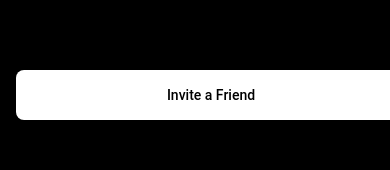
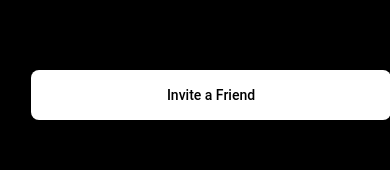
Before and after one commit to boredtap/Bored-Tap-App, a React (Create React App) app: page /invite-screen in a window 390 px wide. Shown: the part 614-784 px from the top of the page. Built offline with nearby package versions, Linux system fonts and the light colour scheme.

Commit message:
Refactor InviteScreen.css; set max-width for invite CTA button to improve layout and responsiveness

```diff
--- a/src/screens/InviteScreen.css
+++ b/src/screens/InviteScreen.css
@@ -161,6 +161,7 @@
 
 .invite-cta-button {
   width: 100%;
+  max-width: 360px;
   height: 50px;
   display: flex;
   align-items: center;
```
